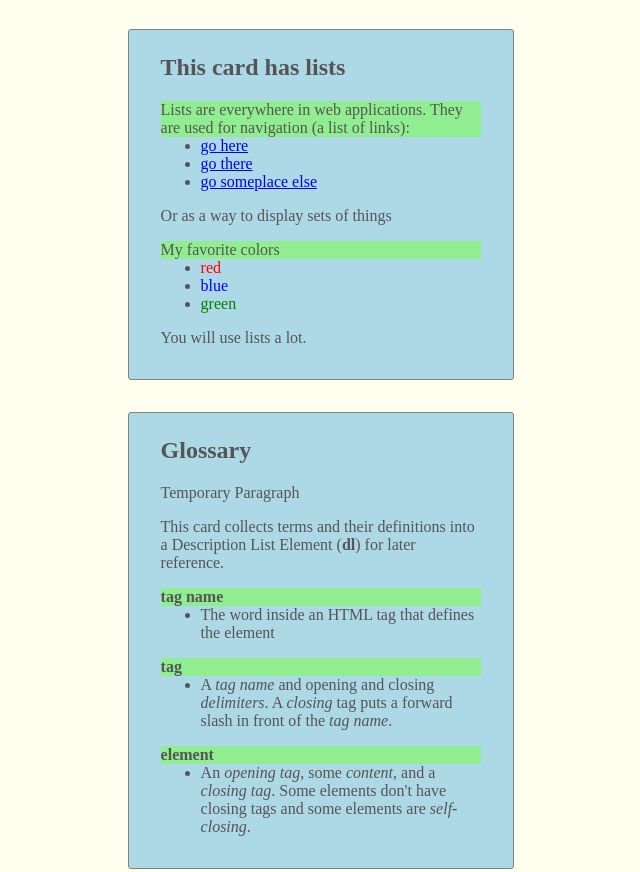
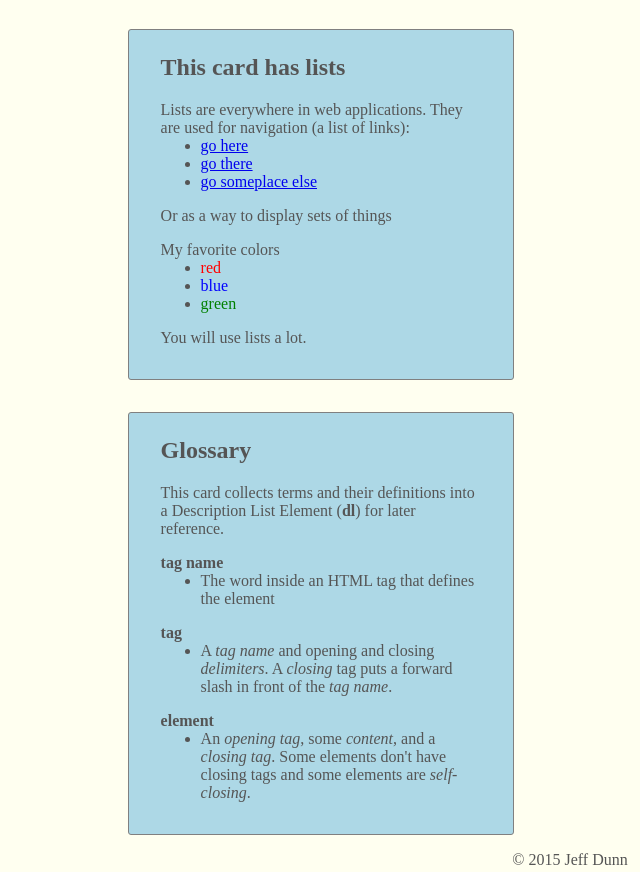
Before and after one commit to dunnbydesign/notebook, a plain HTML site: page index.html in a window 1280 px wide. Shown: the part 1892-2764 px from the top of the page, without its empty margins (70-710 px from the left). Drawn offline with Linux system fonts and the light colour scheme.

Commit message:
Added title to README; fixed background color; removed temp html element.

```diff
--- a/css/main.css
+++ b/css/main.css
@@ -27,7 +27,7 @@ article {
 }
 
 .leadstolist {
-  background-color: lightgreen;
+  /*background-color: lightgreen;*/
   /*border: 1px solid black;*/
   margin-bottom: 0;
 }
--- a/index.html
+++ b/index.html
@@ -80,7 +80,6 @@
 
       <article>
         <h2>Glossary</h2>
-        <p>Temporary Paragraph</p>
         <p>This card collects terms and their definitions into a Description List Element (<b>dl</b>) for later reference.</p>
         <p class="leadstolist"><b>tag name</b></p>
         <ul>
```
Also changed, not shown: 1 other file.
